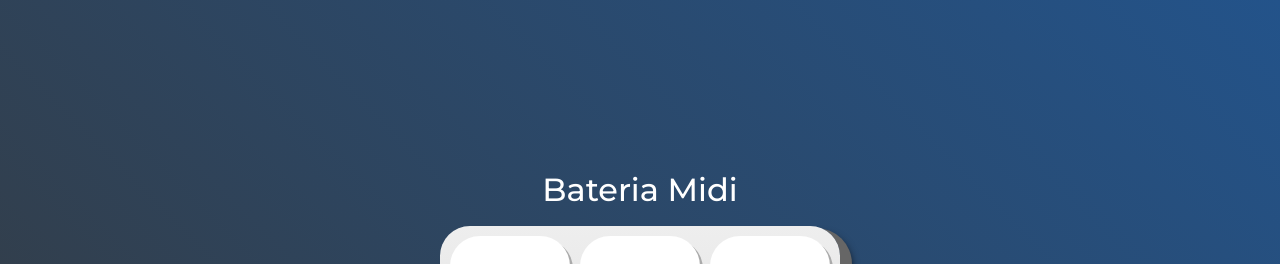
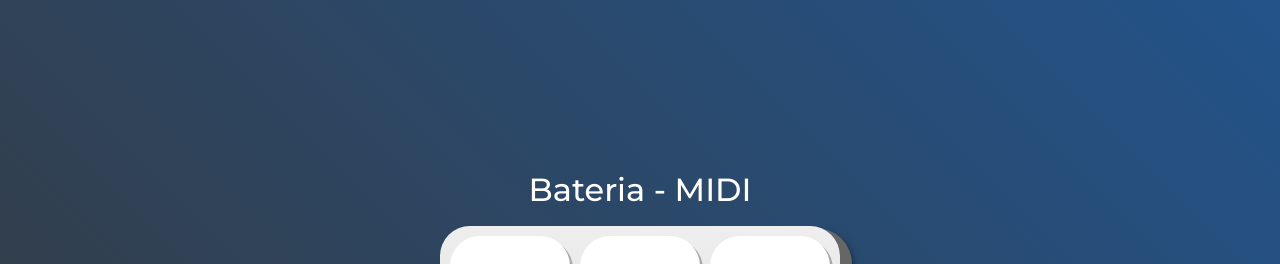
Before and after one commit to SauloSouzaTi/Bateria---MIDI, a plain HTML site: page index.html in a window 1280 px wide. Shown: the top 264 px of the page. Drawn offline with Linux system fonts and the light colour scheme.

Commit message:
Alterado titulo principal com traço e maiusculas no MIDI

```diff
--- a/index.html
+++ b/index.html
@@ -19,7 +19,7 @@
 </head>
 <body>
 
-    <h1>Bateria Midi</h1>
+    <h1>Bateria - MIDI</h1>
 
     <section class="teclado">
         <button class="tecla tecla_pom">Pom</button>
```
